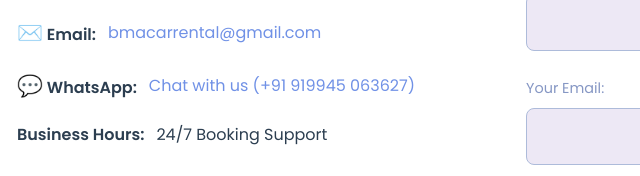
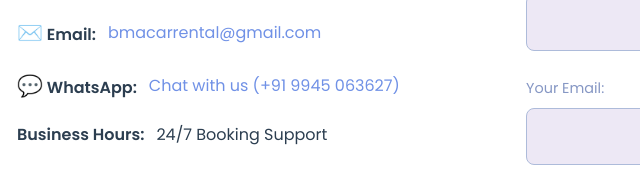
Before and after one commit to bmacarrental/bmacarrental.github.io, a plain HTML site: page contact.html in a window 1280 px wide. Shown: the part 441-617 px from the top of the page, 93-733 px from the left. Drawn offline with Linux system fonts and the light colour scheme.

Commit message:
Update contact.html

```diff
--- a/contact.html
+++ b/contact.html
@@ -43,7 +43,7 @@
                     Karnataka, India
                 </p> -->
 
-                <p><strong><i class="icon-phone"></i> Phone:</strong> <a href="tel:++919945063627">+91 99450 63627</a></p> <p><strong><i class="icon-email"></i> Email:</strong> <a href="mailto:bmacarrental@gmail.com">bmacarrental@gmail.com</a></p> <p><strong><i class="icon-whatsapp"></i> WhatsApp:</strong> <a href="https://wa.me/919945063627" target="_blank">Chat with us (+91 919945 063627)</a></p> <p><strong>Business Hours:</strong> 24/7 Booking Support</p>
+                <p><strong><i class="icon-phone"></i> Phone:</strong> <a href="tel:++919945063627">+91 99450 63627</a></p> <p><strong><i class="icon-email"></i> Email:</strong> <a href="mailto:bmacarrental@gmail.com">bmacarrental@gmail.com</a></p> <p><strong><i class="icon-whatsapp"></i> WhatsApp:</strong> <a href="https://wa.me/919945063627" target="_blank">Chat with us (+91 9945 063627)</a></p> <p><strong>Business Hours:</strong> 24/7 Booking Support</p>
 
                  <div class="social-links contact-page-social">
                     <a href="#" target="_blank" aria-label="Facebook"><i class="icon-facebook"></i> Facebook</a> <a href="#" target="_blank" aria-label="Instagram"><i class="icon-instagram"></i> Instagram</a> </div>
```
